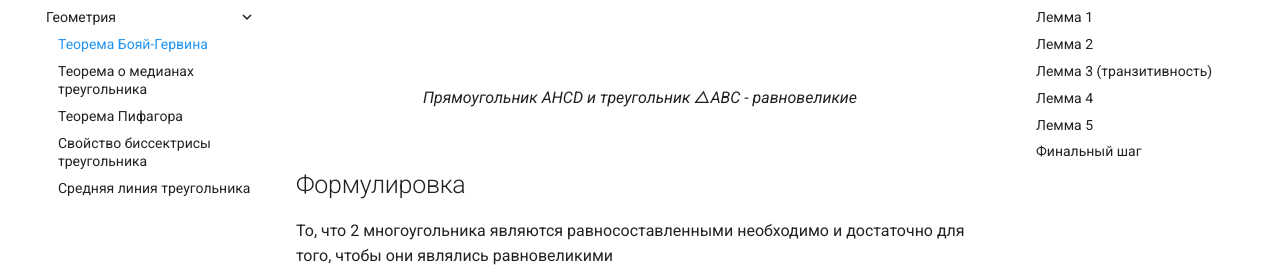
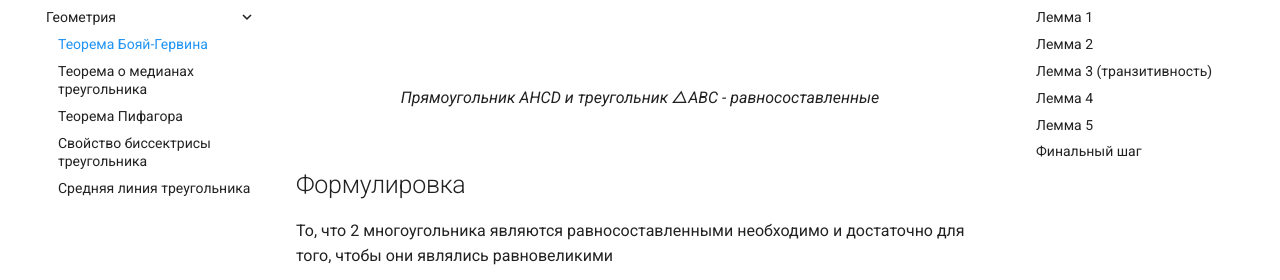
Before and after one commit to 30spb/Alexandria30, an MkDocs documentation site: the page built from docs/geometry/boyai_gerwien_theorem.md, in a window 1280 px wide and 900 px high, scrolled down 756 px. Shown: the part 172-452 px from the top of the window. Built offline with MkDocs 1.6.1 and Material for MkDocs 9.7.7, drawn with Linux system fonts in a browser that asks for light colours; comment, search, counter and statistics services are not loaded.

Commit message:
Update boyai_gerwien_theorem.md
опечаточка

```diff
--- a/docs/geometry/boyai_gerwien_theorem.md
+++ b/docs/geometry/boyai_gerwien_theorem.md
@@ -16,7 +16,7 @@
 
 <figure markdown="span">
     ![Пример равносоставленных фигур](../assets/geometry/boyai_gerwien_theorem/example_of_figures_with_equal_area.svg "Пример равносоставленных фигур")
-    <figcaption>Прямоугольник *AHCD* и треугольник *△ABC* - равновеликие</figcaption>
+    <figcaption>Прямоугольник *AHCD* и треугольник *△ABC* - равносоставленные</figcaption>
 </figure>
 
 ## Формулировка {#формулировка}
```
